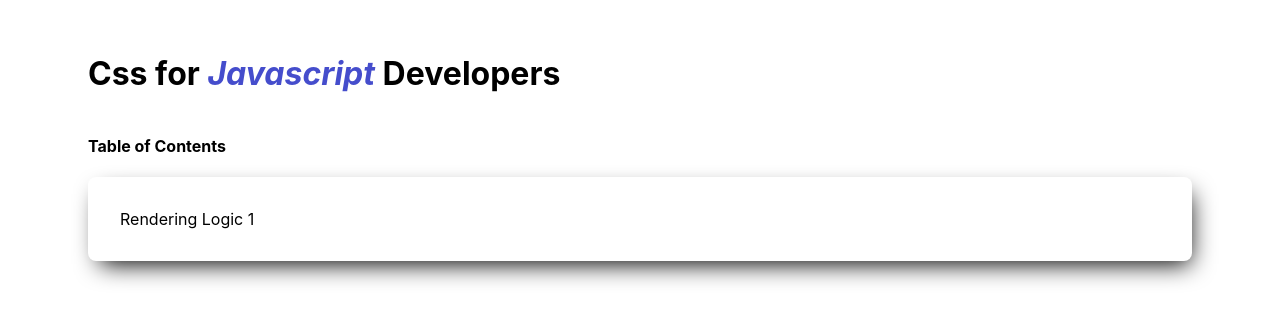
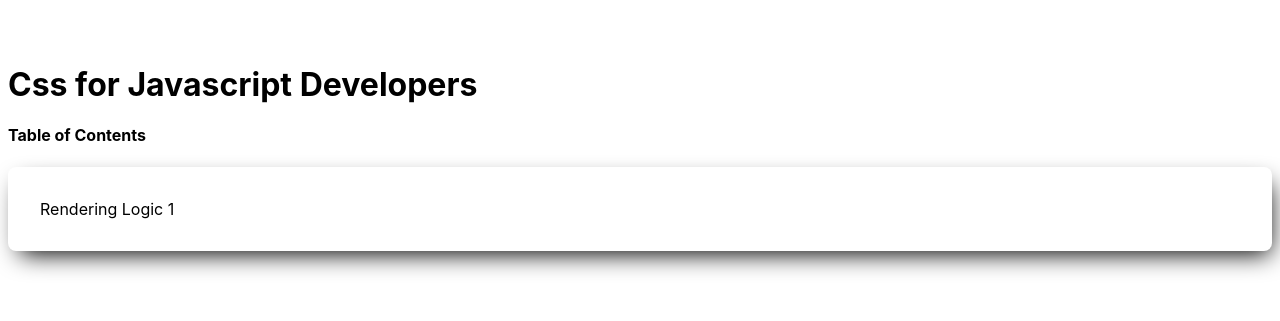
Before and after one commit to Breck37/css-for-js-demo, a Next.js app: page / in a window 1280 px wide. Shown: the part 245-566 px from the top of the page. Built offline with nearby package versions, Linux system fonts and the light colour scheme.

Commit message:
fix: removed index/main element, improved styled / remaing modules
Signed-off-by: Brent Eckert <brent.eckert7@gmail.com>

```diff
--- a/styles/Home.module.css
+++ b/styles/Home.module.css
@@ -1,30 +1,10 @@
 .container {
-  height: 100vh;
   min-height: 100vh;
   width: 100vw;
   padding: 0 0.5rem;
   display: flex;
   flex-direction: column;
   justify-content: center;
-}
-
-.main {
-  padding: 5rem;
-  flex: 1;
-  display: flex;
-  flex-direction: column;
-  justify-content: center;
-  width: 100%;
-}
-
-.main > h1 > strong {
-  font-style: italic;
-  color: #454dcc;
-  font-weight: 700;
-}
-
-.main > div {
-  width: 100%;
 }
 
 .footer {
@@ -34,6 +14,12 @@
   display: flex;
   justify-content: center;
   align-items: center;
+}
+
+.table-of-contents {
+  height: 100%;
+  overflow: hidden;
+  overflow-y: scroll;
 }
 
 .footer a {
@@ -130,14 +116,13 @@
 }
 
 .nobullet li:first-child:hover {
-    background-color: #454dcc;
-    color: white;
+  background-color: #454dcc;
+  color: white;
 }
 .nobullet li:nth-child(2):hover {
-    background-color: red;
-    color: white;
+  background-color: red;
+  color: white;
 }
-
 
 @media (max-width: 600px) {
   .grid {
```
